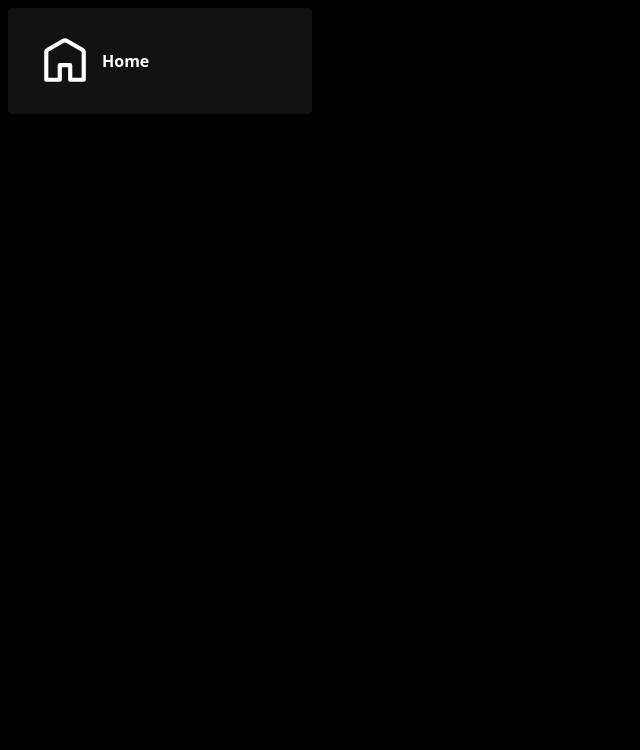
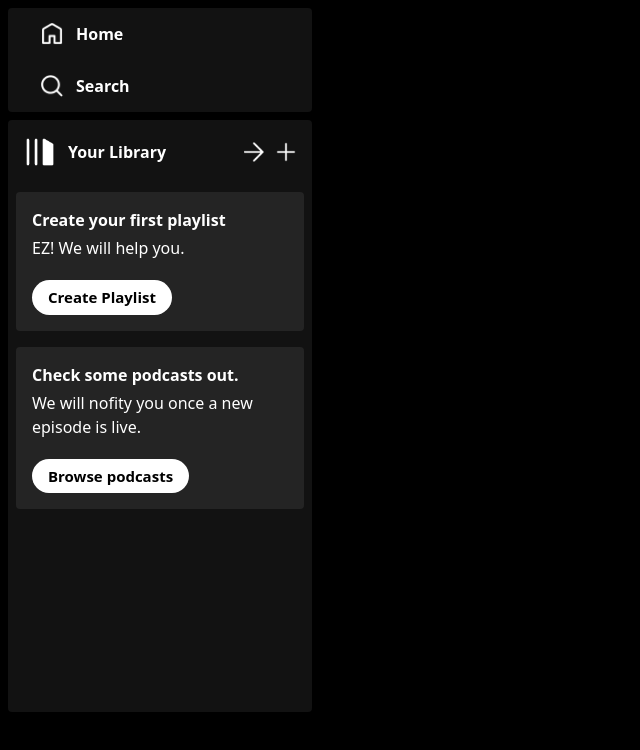
Before and after one commit to zulkh87/first-tailwind-page, a React app: page / in a window 1280 px wide. Shown: the top 750 px of the page, without its empty margins (0-640 px from the left). Built offline with nearby package versions, Linux system fonts and the light colour scheme; the HTML template or start-up script is replaced by a standard one.

Commit message:
added sidebar component

```diff
--- a/src/components/Sidebar.jsx
+++ b/src/components/Sidebar.jsx
@@ -3,11 +3,44 @@
 
 const Sidebar = () => {
   return (
+    // Sidebar container div
     <div className="w-[25%] h-full p-2 flex-col gap-2 text-white hidden lg:flex">
       <div className="bg-[#121212] h-[15%] rounded flex flex-col justify-around">
         <div className="flex items-center gap-3 pl-8 cursor-pointer">
-          <img src={assets.home_icon} alt="" />
+          <img className="w-6" src={assets.home_icon} alt="" />
           <p className="font-bold">Home</p>
+        </div>
+        <div className="flex items-center gap-3 pl-8 cursor-pointer">
+          <img className="w-6" src={assets.search_icon} alt="" />
+          <p className="font-bold">Search</p>
+        </div>
+      </div>
+      <div className="bg-[#121212] h-[85%] rounded">
+        <div className="p-4 flex items-center justify-between">
+          <div className="flex items-center gap-3">
+            <img className="w-8" src={assets.stack_icon} alt="" />
+            <p className="font-semibold">Your Library</p>
+          </div>
+          <div className="flex items-center gap-3">
+            <img className="w-5" src={assets.arrow_icon} alt="" />
+            <img className="w-5" src={assets.plus_icon} alt="" />
+          </div>
+        </div>
+        <div className="p-4 bg-[#242424] m-2 rounded font-semibold flex flex-col items-start justify-start gap-1 pl-4">
+          <h1>Create your first playlist</h1>
+          <p className="font-light">EZ! We will help you.</p>
+          <button className="px-4 py-1.5 bg-white text-[15px] text-black rounded-full mt-4">
+            Create Playlist
+          </button>
+        </div>
+        <div className="p-4 bg-[#242424] m-2 rounded font-semibold flex flex-col items-start justify-start gap-1 pl-4 mt-4">
+          <h1>Check some podcasts out.</h1>
+          <p className="font-light">
+            We will nofity you once a new episode is live.
+          </p>
+          <button className="px-4 py-1.5 bg-white text-[15px] text-black rounded-full mt-4">
+            Browse podcasts
+          </button>
         </div>
       </div>
     </div>
```
Also changed, not shown: src/components/Player.jsx (added).
